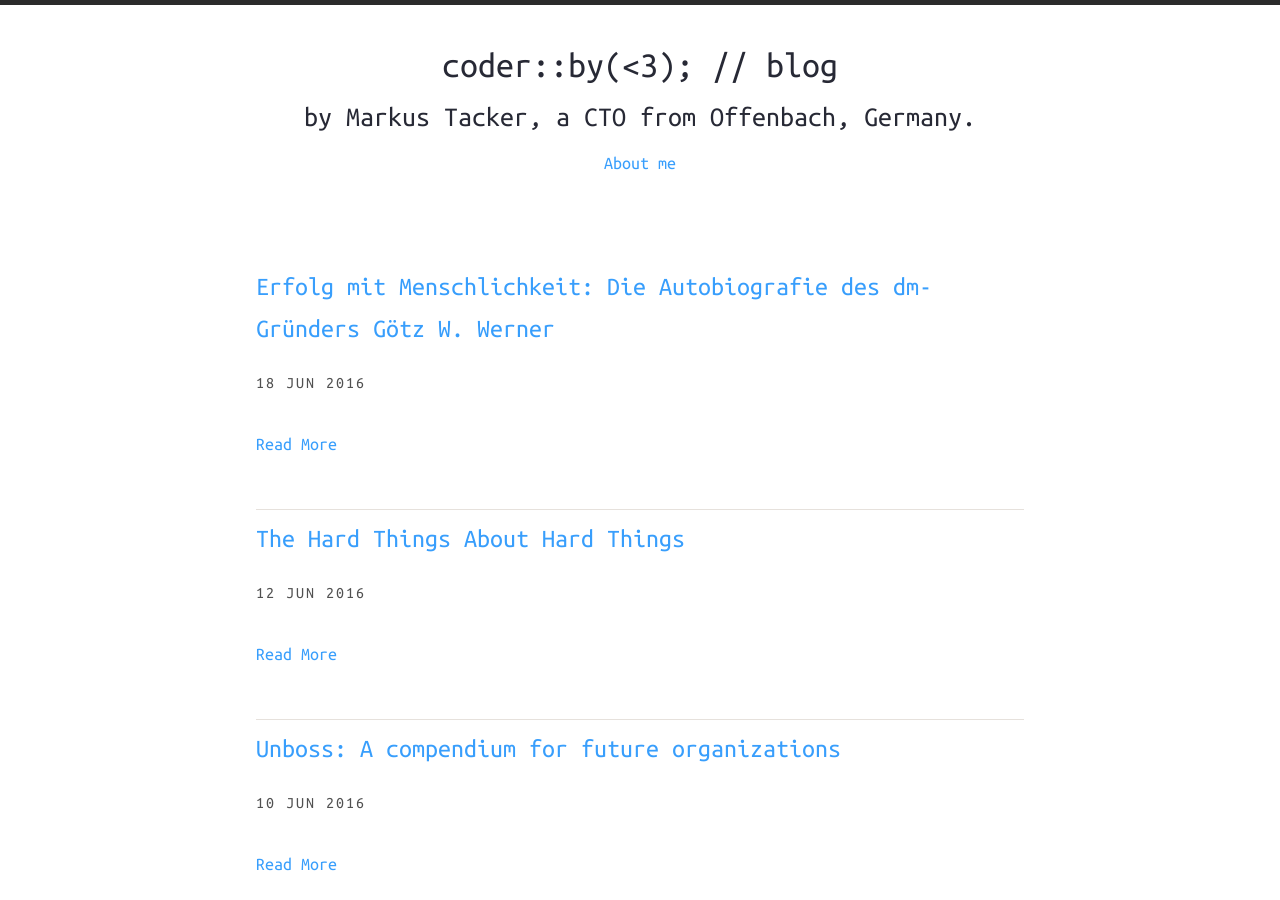
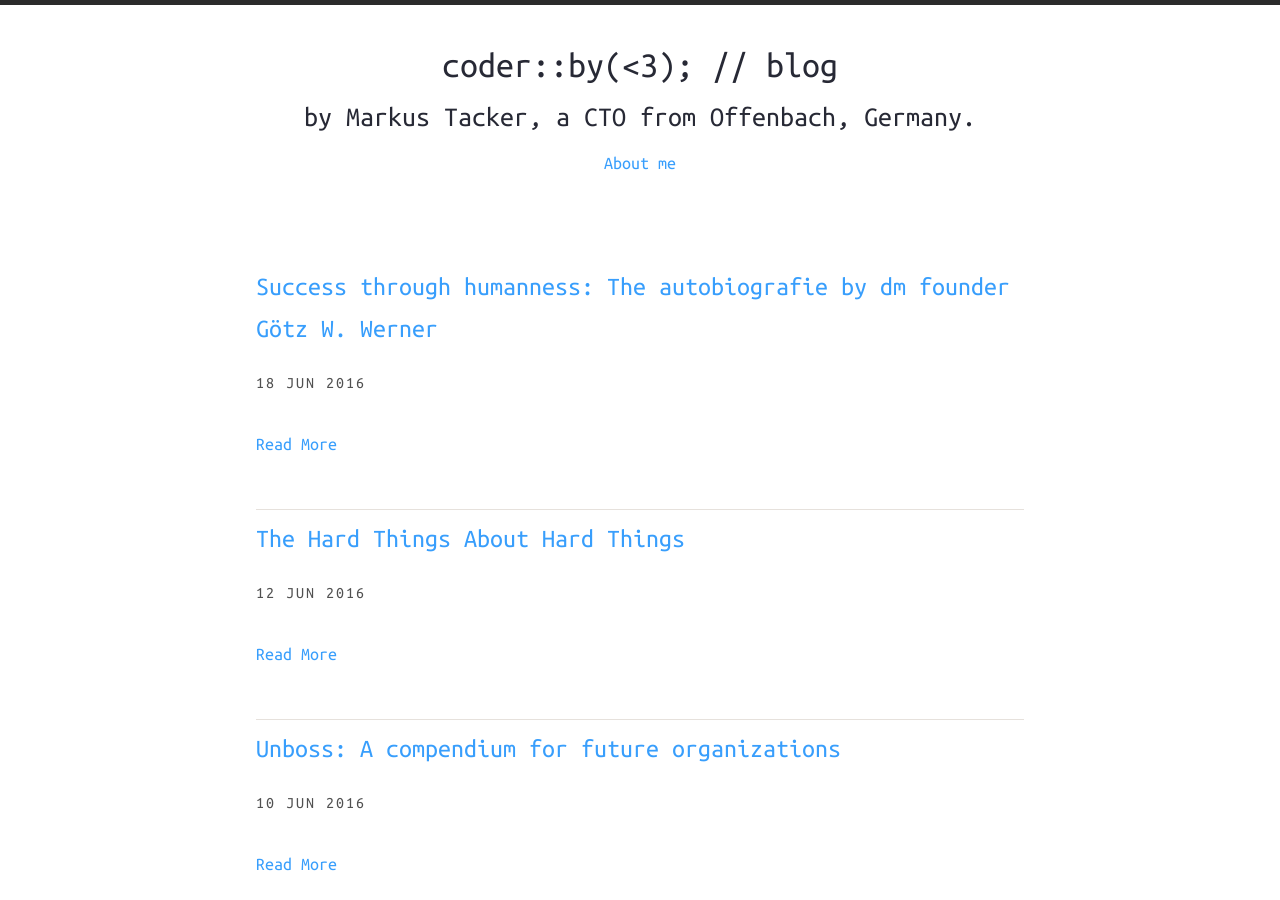
Before and after one commit to coderbyheart/blog, a Jekyll site: the page built from index.html, in a window 1280 px wide and 900 px high. Built offline with Jekyll 4.4.1, drawn with Linux system fonts in a browser that asks for light colours; nearby versions of some CDN libraries.

Commit message:
Renamed.

```diff
--- a/_posts/2016-06-18-erfolg-mit-menschlichkeit.md
+++ b/_posts/2016-06-18-success-through-humanness.md
@@ -1,14 +1,13 @@
 ---
 layout: post
-title:  "Erfolg mit Menschlichkeit: Die Autobiografie des dm-Gründers Götz W.
-Werner"
+title:  "Success through humanness: The autobiografie by dm founder Götz W. Werner"
 date:   2016-06-18 08:00:00
 excerpt: > #
 categories:
 - organizations
 - futurofwork
 - books
-permalink: erfolg-mit-menschlichkeit
+permalink: success-through-humanness
 ---
 
 ![Womit ich nie gerechnet habe](/uploads/2016/werner-wingh.jpg)
```
